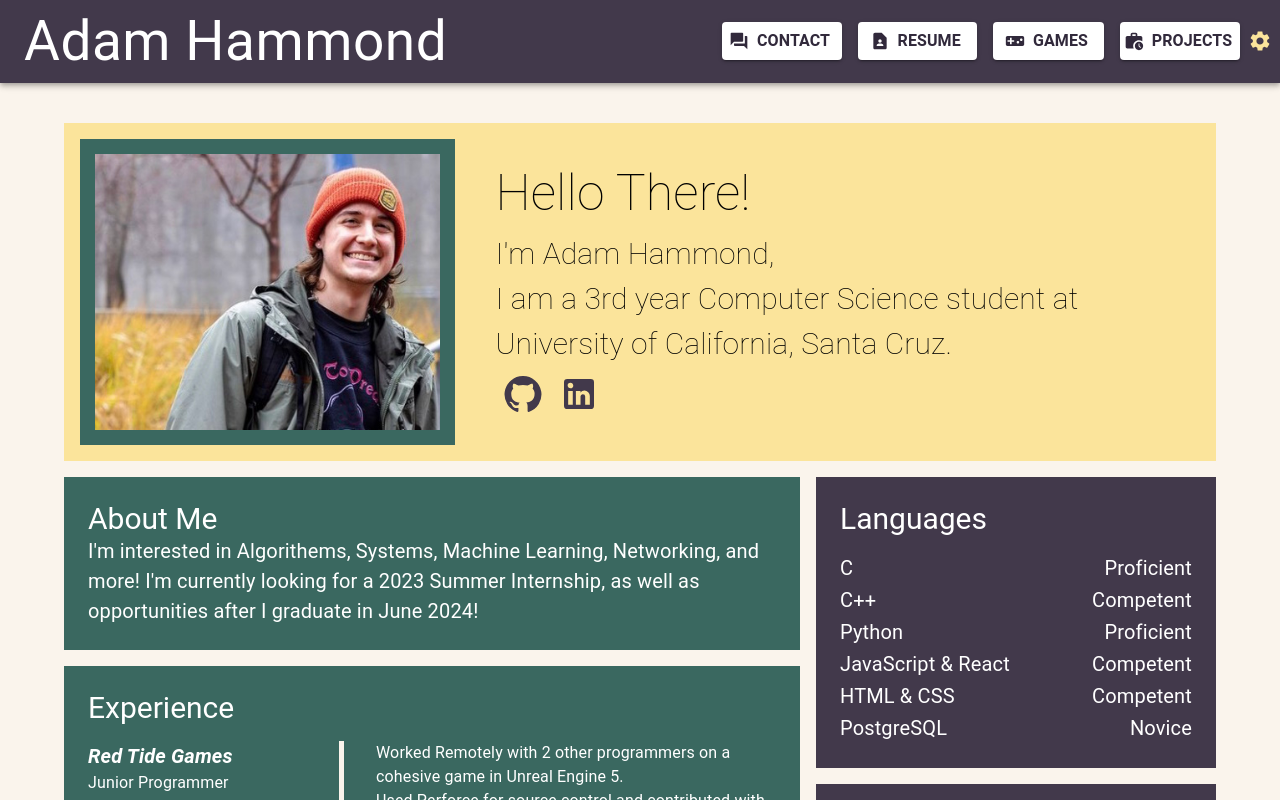
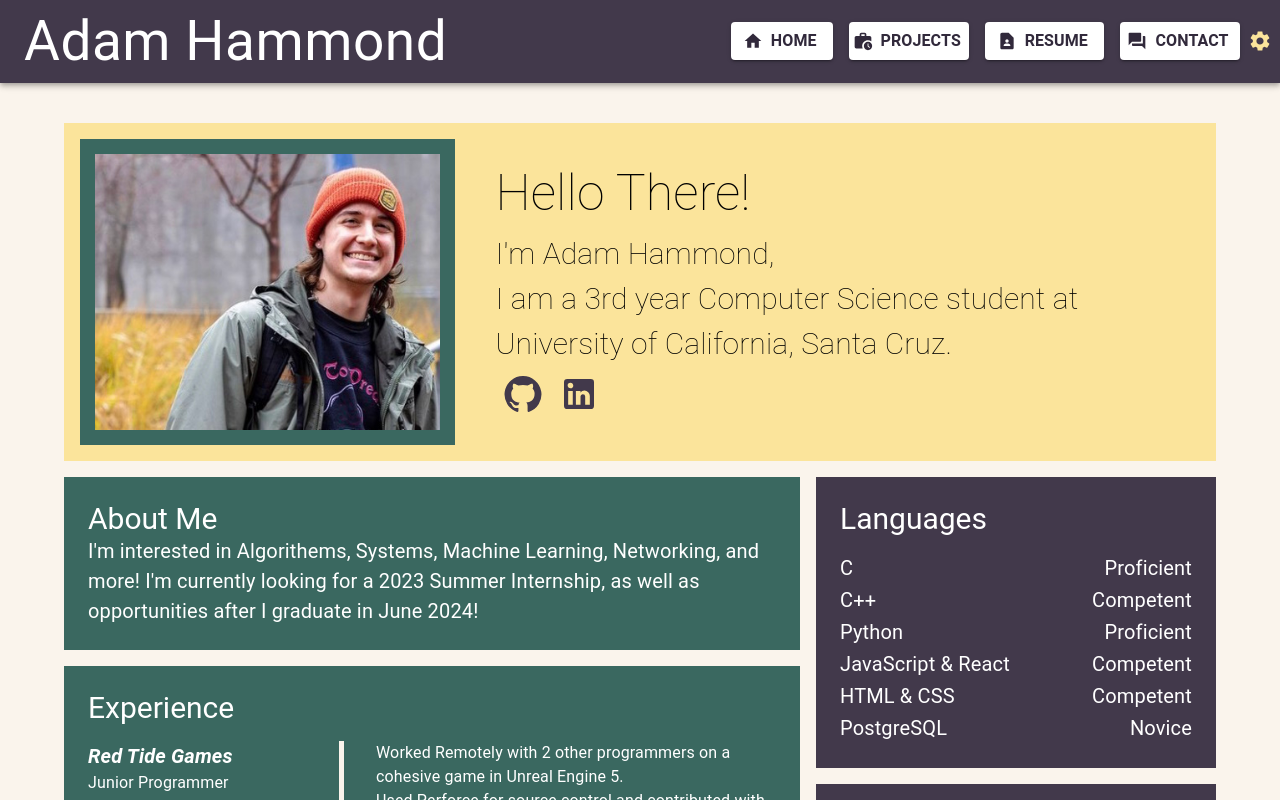
Before and after one commit to adamhammond22/React-Website, a React (Create React App) app: page /#/ in a window 1280 px wide. Shown: the top 800 px of the page. Built offline with nearby package versions, Linux system fonts and the light colour scheme.

Commit message:
working router

```diff
--- a/src/App.jsx
+++ b/src/App.jsx
@@ -5,6 +5,7 @@ import {ThemeStateContext} from './Contexts';
 import {createTheme, ThemeProvider} from '@mui/material/styles';
 import CssBaseline from '@mui/material/CssBaseline';
 import {Suspense} from 'react';
+import {CustomNavbar} from './Components';
 
 // Lazyload content so they have time to setup themes
 const Home = lazy(() => import('./routes/Home'));
@@ -53,9 +54,10 @@ function App() {
       <CssBaseline /> {/* For Background Color */}
       <ThemeStateContext.Provider value = {{themeState, changeThemeState}}>
         <Suspense fallback = {null}>
+        <CustomNavbar currentPage={'Home'}/>
           <Routes>
-            <Route path="/" element={<Home />} />
-            <Route path="/Projects" element={<Projects />} />
+            <Route path = "/" element={<Home />} />
+            <Route path = "/Projects" element={<Projects />} />
           </Routes>
         </Suspense>
       </ThemeStateContext.Provider>
--- a/src/Components.jsx
+++ b/src/Components.jsx
@@ -12,7 +12,6 @@ import Menu from '@mui/material/Menu';
 import Button from '@mui/material/Button';
 import QuestionAnswerIcon from '@mui/icons-material/QuestionAnswer';
 import WorkHistoryIcon from '@mui/icons-material/WorkHistory';
-import VideogameAssetIcon from '@mui/icons-material/VideogameAsset';
 import MenuItem from '@mui/material/MenuItem';
 import ContactPageIcon from '@mui/icons-material/ContactPage';
 import Toolbar from '@mui/material/Toolbar';
@@ -21,7 +20,7 @@ import {ThemeStateContext} from './Contexts';
 import FormGroup from '@mui/material/FormGroup';
 import FormControlLabel from '@mui/material/FormControlLabel';
 import Switch from '@mui/material/Switch';
-import Link from '@mui/material/Link';
+import {Link} from 'react-router-dom';
 import HomeIcon from '@mui/icons-material/Home';
 
 const resumeLink = 'AdamHammondResumeNov22-4.pdf';
@@ -30,20 +29,35 @@ const githubLink = 'https://github.com/adamhammond22';
 const linkedInLink = 'https://www.linkedin.com/in/adamhammond22/';
 
 /* Return all menu buttons */
-const menuButtons = (currentPage)=> {
+const menuButtons = () => {
   return (
     <Box>
+      <Link to='/'>
         <Button
           sx = {{maxWidth: 120, ml: 2, mb: 1, mt: 1}}
           color = 'nbButtons'
           variant = 'contained'
-        startIcon={<QuestionAnswerIcon />}
-        name = {'Contact button'}
-        key = 'Contact'>
+          startIcon={<HomeIcon />}
+          name = {'Home button'}
+          key = 'Home'>
           <Typography variant = "h6">
-          Contact
+            Home
           </Typography>
         </Button>
+      </Link>
+      <Link to='/Projects'>
+        <Button
+          sx = {{maxWidth: 120, ml: 2, mb: 1, mt: 1}}
+          color = 'nbButtons'
+          variant = 'contained'
+          startIcon={<WorkHistoryIcon />}
+          name = {'Projects button'}
+          key = 'Projects'>
+          <Typography variant = "h6">
+            Projects
+          </Typography>
+        </Button>
+      </Link>
       <Link href= {resumeLink} target="_blank">
         <Button
           sx = {{maxWidth: 120, ml: 2, mb: 1, mt: 1}}
@@ -61,53 +75,15 @@ const menuButtons = (currentPage)=> {
         sx = {{maxWidth: 120, ml: 2, mb: 1, mt: 1}}
         color = 'nbButtons'
         variant = 'contained'
-        startIcon={<VideogameAssetIcon />}
-        name = {'Games button'}
-        key = 'Games'>
+        startIcon={<QuestionAnswerIcon />}
+        name = {'Contact button'}
+        key = 'Contact'>
         <Typography variant = "h6">
-          Games
+          Contact
         </Typography>
       </Button>
-      {pageSpecificButtons(currentPage)}
     </Box>
   );
-};
-
-/* Return page specific buttons */
-const pageSpecificButtons = (currentPage) => {
-  if (currentPage === 'Home') {
-    return (
-      <Link to='/Projects'>
-        <Button
-          sx = {{maxWidth: 120, ml: 2, mb: 1, mt: 1}}
-          color = 'nbButtons'
-          variant = 'contained'
-          startIcon={<WorkHistoryIcon />}
-          name = {'Projects button'}
-          key = 'Projects'>
-          <Typography variant = "h6">
-            Projects
-          </Typography>
-        </Button>
-      </Link>
-    );
-  } else {
-    return (
-      <Link to='/'>
-        <Button
-          sx = {{maxWidth: 120, ml: 2, mb: 1, mt: 1}}
-          color = 'nbButtons'
-          variant = 'contained'
-          startIcon={<HomeIcon />}
-          name = {'Home button'}
-          key = 'Home'>
-          <Typography variant = "h6">
-            Home
-          </Typography>
-        </Button>
-      </Link>
-    );
-  }
 };
 
 /**
@@ -169,7 +145,7 @@ function CustomNavbar(props) {
         variant = 'temporary'
         PaperProps={{sx: {width: 160}}}>
         <IconButton />
-        {menuButtons(props.currentPage)}
+        {menuButtons()}
       </Drawer>
       {/* Top Navbar */}
       <AppBar position="static"
@@ -195,7 +171,7 @@ function CustomNavbar(props) {
           <Box sx = {{flexGrow: 2, justifyContent: 'flex-end',
             display: {xs: 'none', md: 'flex'}}} name = 'button box'>
             {/* Buttons Box*/}
-            {menuButtons(props.currentPage)}
+            {menuButtons()}
           </Box>
           {/* Settings Box*/}
           <Box sx = {{flexShrink: 1, mr: 2,
--- a/src/index.js
+++ b/src/index.js
@@ -5,7 +5,10 @@ import {HashRouter as Router} from 'react-router-dom';
 const container = document.getElementById('root');
 const root = ReactDOM.createRoot(container);
 root.render(
-<Router>
-<App />
-</Router>,
+<React.StrictMode>
+    <Router>
+        <App />
+    </Router>
+</React.StrictMode>
+
 );
--- a/src/routes/Home.jsx
+++ b/src/routes/Home.jsx
@@ -1,14 +1,14 @@
 import React from 'react';
 import LinkedInIcon from '@mui/icons-material/LinkedIn';
 import GitHubIcon from '@mui/icons-material/GitHub';
-import {CustomNavbar, CustomFooter} from '../Components';
+import {CustomFooter} from '../Components';
 import Box from '@mui/material/Box';
 import IconButton from '@mui/material/IconButton';
 import {Typography} from '@mui/material';
 import {leftContentBoxes, rightContentBoxes} from '../HomeContent';
 import useMediaQuery from '@mui/material/useMediaQuery';
 import {useTheme} from '@mui/material/styles';
-import Link from '@mui/material/Link';
+import {Link} from 'react-router-dom';
 // import {useNavigate} from "react-router-dom";
 
 const githubLink = 'https://github.com/adamhammond22';
@@ -21,7 +21,6 @@ const linkedInLink = 'https://www.linkedin.com/in/adamhammond22/';
 function Home() {
   return (
     <Box>
-      <CustomNavbar currentPage={'Home'}/>
       <Box name= 'content' sx={{display: 'flex', alignItems: 'center',
         flexDirection: 'column'}}>
         {/* Top Box */}
--- a/src/routes/Projects.jsx
+++ b/src/routes/Projects.jsx
@@ -1,6 +1,7 @@
 import React from 'react';
-import {CustomNavbar, CustomFooter} from '../Components';
+import {CustomFooter} from '../Components';
 import Box from '@mui/material/Box';
+import { Typography } from '@mui/material';
 // import IconButton from '@mui/material/IconButton';
 // import {Typography} from '@mui/material';
 // import LinkedInIcon from '@mui/icons-material/LinkedIn';
@@ -16,37 +17,37 @@ import Box from '@mui/material/Box';
 function Projects() {
   return (
     <Box>
-      <CustomNavbar currentPage={'Projects'}/>
       <Box name= 'content' sx={{display: 'flex', alignItems: 'center',
         flexDirection: 'column',
         justifyContent: 'center'}}>
         {/* Projects */}
         <Box backgroundColor = 'quaternary.main'
           sx = {{height: 'auto', width: `calc(90%)`,
-            mt: 2, mb: 2, flexDirection: 'column', alignItems: 'center'}} >
+            mt: 2, mb: 2, p: 2, flexDirection: 'column', alignItems: 'center'}} >
           {/* projects line 1*/}
           <Box sx = {{display: 'flex', alignItems: 'center',
             justifyContent: 'center',
             flexDirection: {xs: 'column', md: 'row'}}}>
+            {/* project 1*/}
             <Box backgroundColor = 'red'
-              sx = {{height: 300, width: 300}}/>
-            {/* Spacing Box */}
-            <Box sx = {{flexShrink: 1, minWidth: 10,
-              display: {xs: 'none', md: 'block'}}}/>
+              sx = {{height: 300, width: `100%`, m: 2}}>
+            <Typography>Hello</Typography>
+
+            </Box>
+            {/* project 2*/}
             <Box backgroundColor = 'blue'
-              sx = {{height: 300, width: 300}}/>
+              sx = {{height: 300, width: `100%`, m: 2}}/>
           </Box>
           {/* projects line 2*/}
           <Box sx = {{display: 'flex', alignItems: 'center',
             justifyContent: 'center',
             flexDirection: {xs: 'column', md: 'row'}}}>
+            {/* project 3*/}
             <Box backgroundColor = 'yellow'
-              sx = {{height: 300, width: 300}}/>
-            {/* Spacing Box */}
-            <Box sx = {{flexShrink: 1, minWidth: 10,
-              display: {xs: 'none', md: 'block'}}}/>
+              sx = {{height: 300, width: `100%`, m: 2}}/>
+            {/* project 4*/}
             <Box backgroundColor = 'green'
-              sx = {{height: 300, width: 300}}/>
+              sx = {{height: 300, width: `100%`, m: 2}}/>
           </Box>
         </Box>
       </Box>
```
Lines whose indentation alone changed are shown as unchanged.
